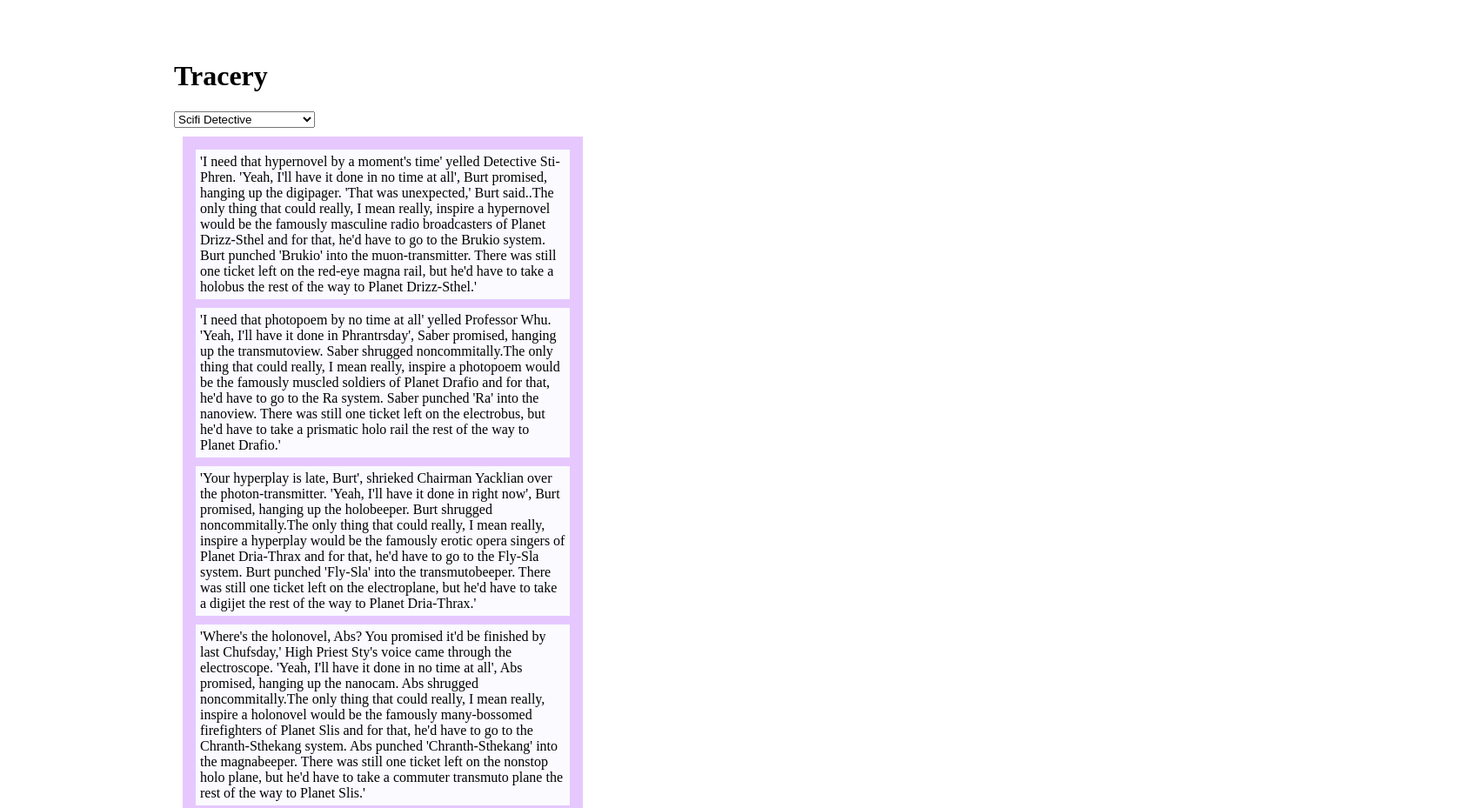
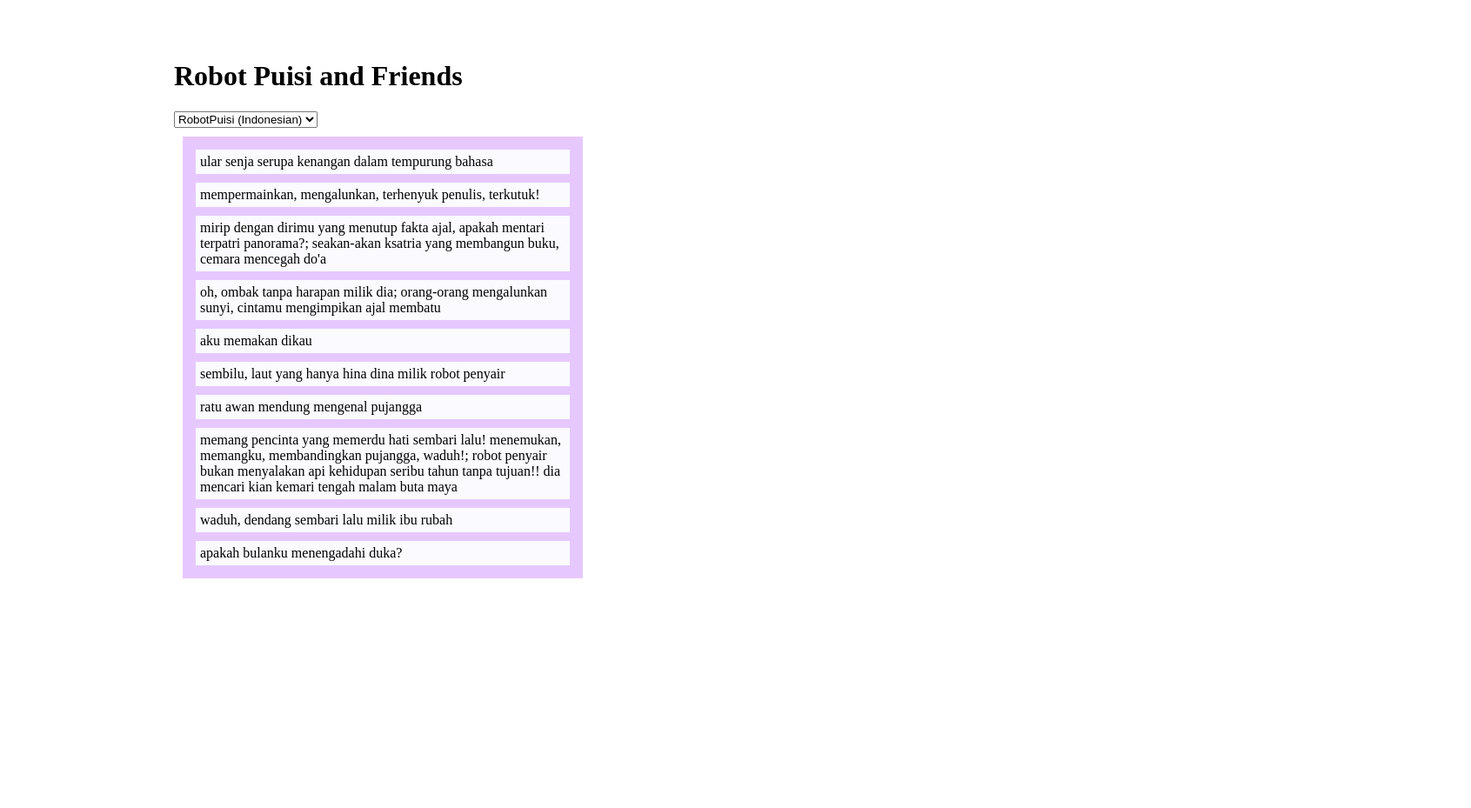
Before and after one commit to robotpuisi/robotpuisi.github.io, a plain HTML site: page index.html in a window 1280 px wide. Shown: the top 929 px of the page at 87% size, 1691 px wide, since content can reach past the window. After the commit the page ends 800 px from the top, so only its background shows below. Drawn offline with Linux system fonts and the light colour scheme.

Commit message:
turned to just robotpuisi

```diff
--- a/index.html
+++ b/index.html
@@ -12,20 +12,17 @@
 
 			<div id="content">
 
-				<h1>Tracery</h1>
+				<h1>Robot Puisi and Friends</h1>
 				<select id="grammarSelect">
-					<option value="scifi">Scifi Detective</option>
-					<option value="conference">New Media Conference</option>
-					<option value="nightvale">Eternal Nightvale</option>
+					<option value="robotpuisi">RobotPuisi (Indonesian)</option>
+					<option value="startups">Startups Bot</option>
+					<option value="catbot">Eternal Nightvale</option>
 					<option value="poem">Poetry</option>
 					<option value="neverbar">Neverbar</option>
 				</select>
 
 				<div id="output">
 					Output
-				</div>
-				<div id="grammar">
-					Grammar
 				</div>
 			</div>
 		</div>
--- a/js/app.js
+++ b/js/app.js
@@ -24,7 +24,7 @@ $(document).ready(function() {
     }
 
     setTimeout(function() {
-        loadGrammar("scifi");
+        loadGrammar("robotpuisi");
 
     }, 10);
 
--- a/js/grammars.js
+++ b/js/grammars.js
@@ -6,7 +6,7 @@ var grammars = {
 
 
 
-    neverbar : {
+    robotpuisi : {
 	"origin": ["#s# #p# #o# #k#","#s# #q# #p# #o# #k#", "#q# #s# yang #p# #o# #k#", "#bagai# #s# yang #p# #o#, #origin#", "#kadang# #s# #p# #o#", "#s#, #hewan#, #angkasa# -- semua #p# #o#. #origin#","apakah #s# #p# #o#?", "#o# #k# #bagai# #angkasa# #p# #o#", "#oh#, #o# #k# milik #s#","#hewan# #waktu# #bagai# #o# #k#", "#p#, #p#, #p# #s#, #oh#!", "#s# #p# #s#","#o# #p# #o#", "#origin#; #origin#", "#origin#; #origin#, #origin#","#s# #bagai# #o#", "#origin#!", "#origin#! #origin#"],
        "kadang" : ["kadang", "jarang terjadi,", "terkadang,", "kecil kemungkinan", "suatu saat nanti", "ketika #angkasa# menjadi biru", "saat #hewan# baru bisa terbang", "saat #angkasa# sentuh dunia", "ketika #waktu# terbalik","tersirat", "kelulu"],
         "bagai" :["bagai","seperti", "ibarat", "mirip dengan","seakan-akan", "serupa", "sama saja"],
```
